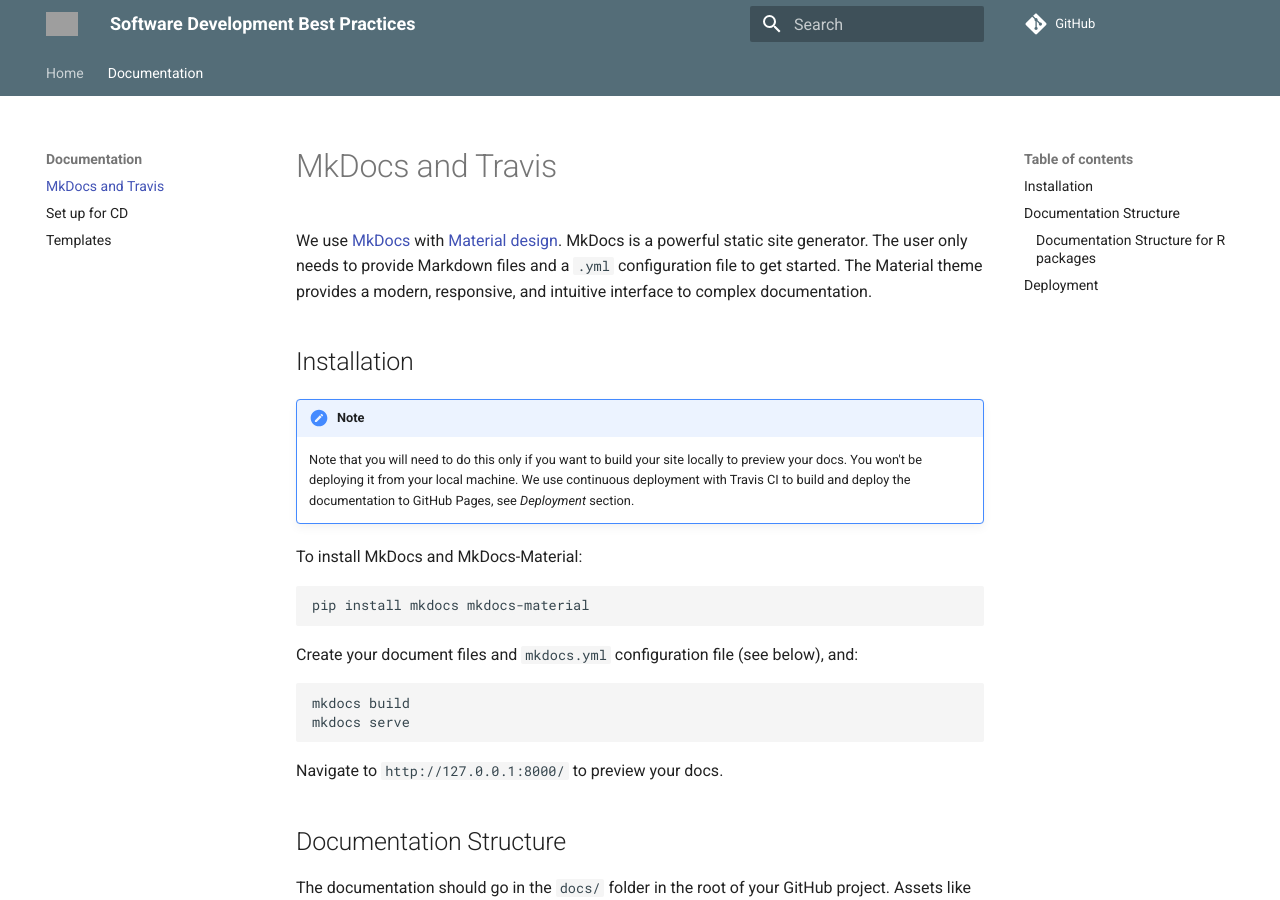
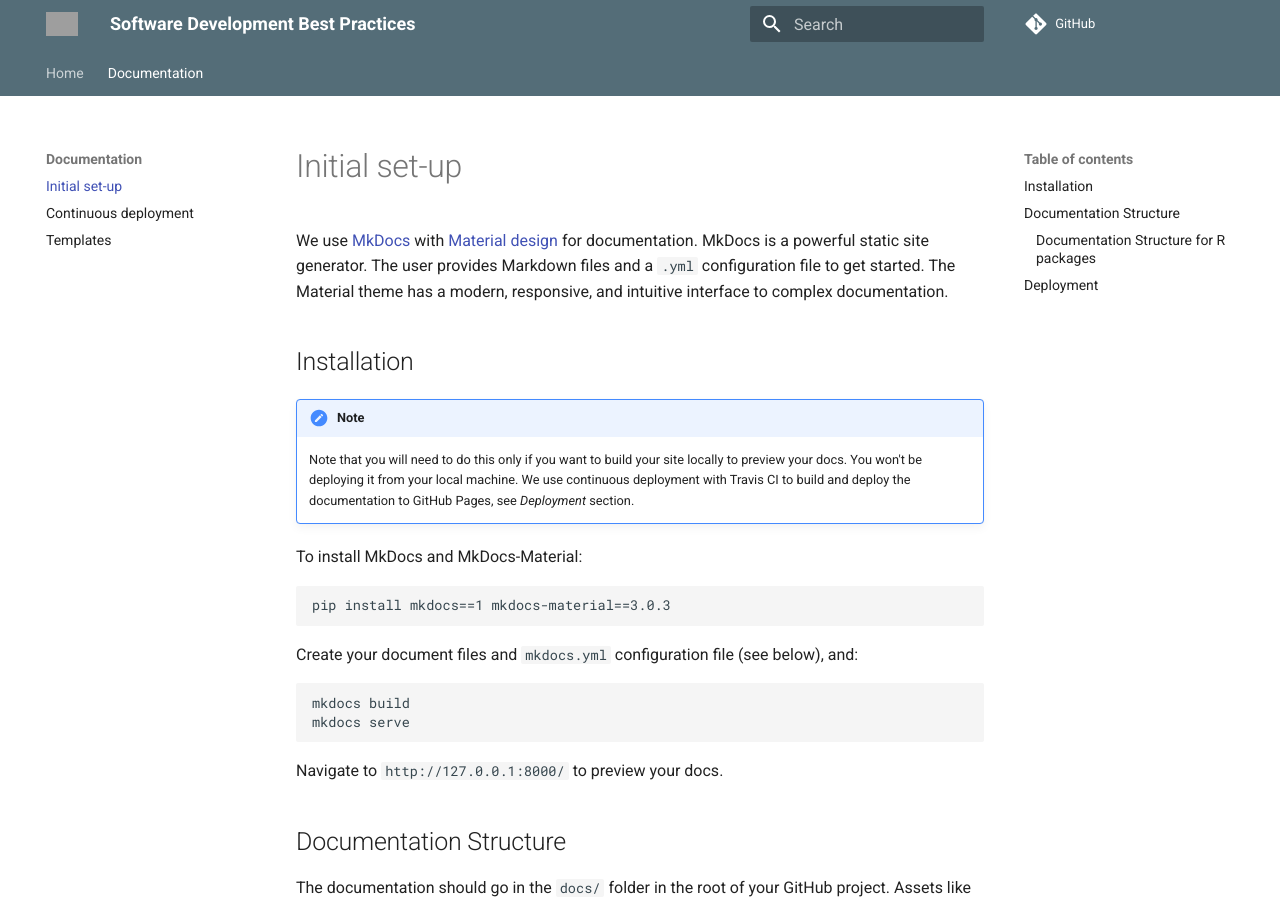
Before and after one commit to compbiocore/cbc-documentation-templates, an MkDocs documentation site: the page built from docs/mkdocs.md, in a window 1280 px wide and 900 px high. Built offline with MkDocs 1.6.1 and Material for MkDocs 9.7.7, drawn with Linux system fonts in a browser that asks for light colours; comment, search, counter and statistics services are not loaded; grey boxes are pictures that could not be loaded.

Commit message:
updates docs

````diff
--- a/docs/mkdocs.md
+++ b/docs/mkdocs.md
@@ -1,6 +1,6 @@
-We use [MkDocs](https://www.mkdocs.org/) with [Material design](https://squidfunk.github.io/mkdocs-material/). MkDocs is a powerful static site
-generator. The user only needs to provide Markdown files and a `.yml` configuration file
-to get started. The Material theme provides a modern, responsive, and intuitive interface to complex documentation.
+We use [MkDocs](https://www.mkdocs.org/) with [Material design](https://squidfunk.github.io/mkdocs-material/) for documentation. MkDocs is a powerful static site
+generator. The user provides Markdown files and a `.yml` configuration file
+to get started. The Material theme has a modern, responsive, and intuitive interface to complex documentation.
 
 ## Installation
 !!! note
@@ -8,7 +8,7 @@
 
 To install MkDocs and MkDocs-Material:
 ```
-pip install mkdocs mkdocs-material
+pip install mkdocs==1 mkdocs-material==3.0.3
 ```
 
 Create your document files and `mkdocs.yml` configuration file (see below), and:
--- a/mkdocs.yml
+++ b/mkdocs.yml
@@ -27,6 +27,6 @@
 nav:
   - Home: 'index.md'
   - Documentation:
-      - MkDocs and Travis: 'mkdocs.md'
-      - Set up for CD: 'index_site.md'
-      - Templates: 'readme.md'
+    - Initial set-up: 'mkdocs.md'
+    - Continuous deployment: 'index_site.md'
+    - Templates: 'readme.md'
````
Also changed, not shown: docs/index_site.md (+0 -2 lines).
